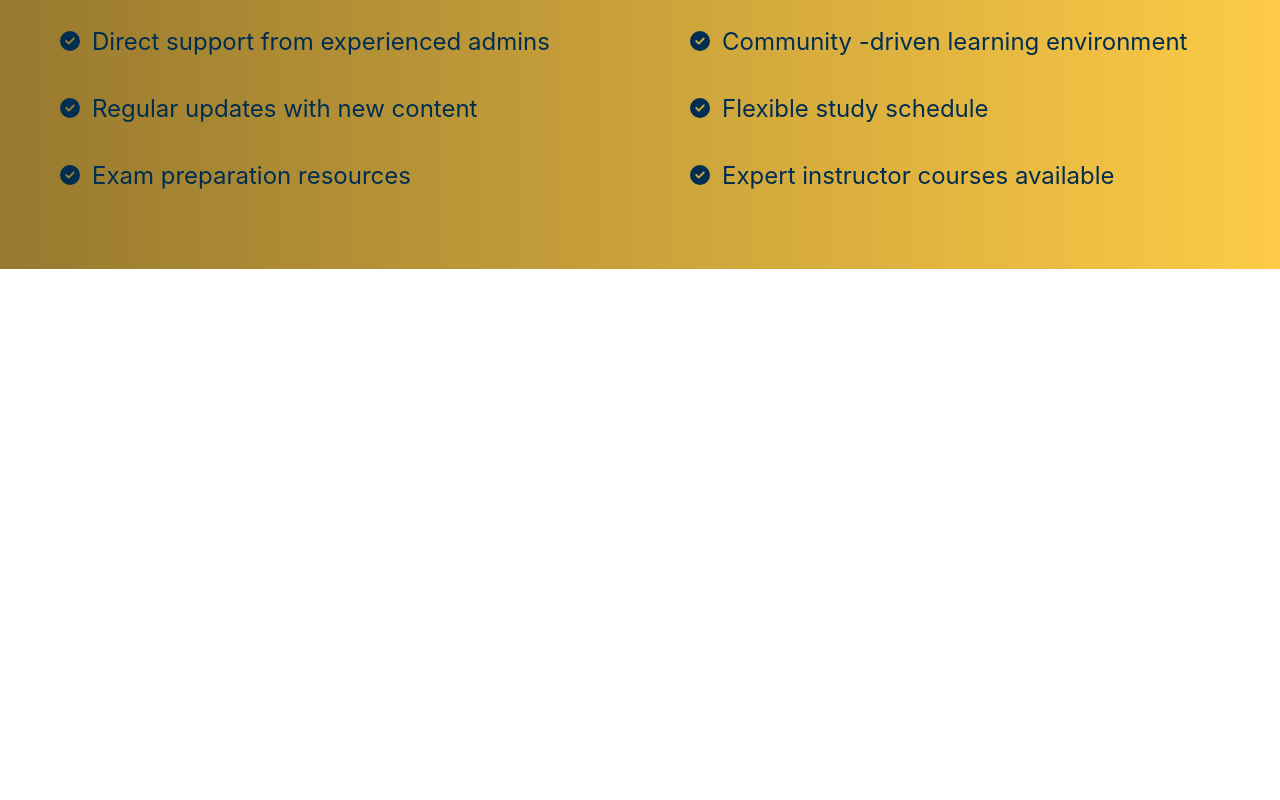
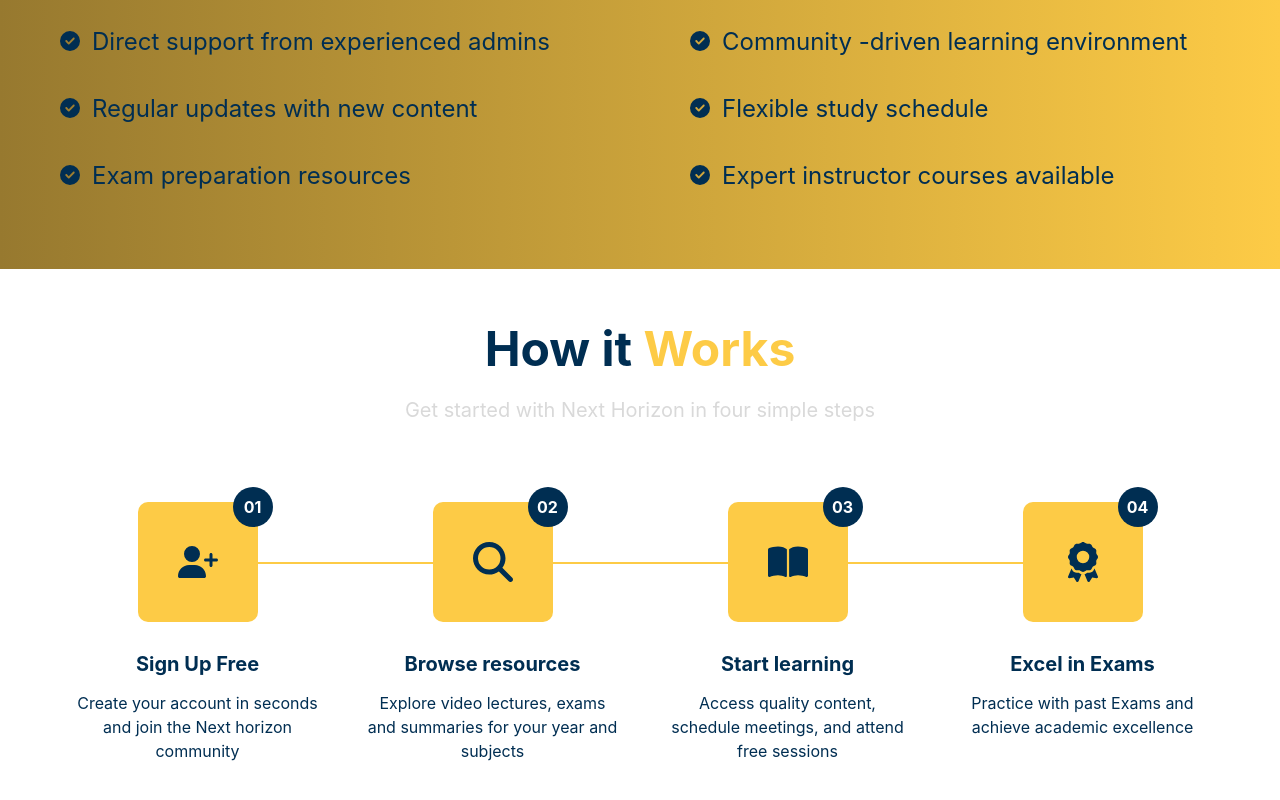
Before and after one commit to JasonD16/techtalks-NextHorizon-phpA-ReactE, a React (Create React App) app in the folder frontend/next-horizon/: page / in a window 1280 px wide. Shown: the part 1132-1932 px from the top of the page. Before the commit the page ends 1401 px from the top, so only its background shows below. Built offline with nearby package versions, Linux system fonts and the light colour scheme.

Commit message:
how it works section

```diff
--- a/frontend/next-horizon/src/Pages/Home/Home.js
+++ b/frontend/next-horizon/src/Pages/Home/Home.js
@@ -2,6 +2,7 @@ import React from "react";
 import Navbar from "../../component/navbar/navbar";
 import HeroSection from "../../component/heroSection/heroSection";
 import About from "../../component/about/about";
+import HowItWorks from "../../component/how-it-works/how-it-works";
 
 import "./Home.css";
 
@@ -11,6 +12,7 @@ function Home() {
       <Navbar />
       <HeroSection />
       <About />
+      <HowItWorks />
     </div>
   );
 }
--- /dev/null
+++ b/frontend/next-horizon/src/component/how-it-works/how-it-works.css
@@ -0,0 +1,123 @@
+.how-it-works {
+    background-color: white;
+    width: 100%;
+    padding: 50px 0;
+    font-family: 'Inter', sans-serif;
+}
+
+.how-it-works-title {
+    text-align: center;
+    color: #002E52;
+    margin-bottom: 20px;
+    font-size: 48px;
+    font-weight: 700;
+}
+
+.how-it-works-title span {
+    color: #FDCB46;
+}
+
+.how-it-works-description {
+    text-align: center;
+    color: #D9D9D9;
+    margin-bottom: 80px;
+    font-size: 20px;
+}
+
+.how-it-works-container {
+    position: relative;
+    max-width: 1200px;
+    margin: 0 auto;
+    padding: 0 20px;
+}
+
+/* Connecting Line */
+.how-it-works-line {
+    position: absolute;
+    top: 60px;
+    /* Adjust based on icon box size */
+    left: 10%;
+    right: 10%;
+    height: 2px;
+    background-color: #FDCB46;
+    z-index: 0;
+}
+
+.how-it-works-steps {
+    display: flex;
+    justify-content: space-between;
+    align-items: flex-start;
+    position: relative;
+    z-index: 1;
+    gap: 20px;
+}
+
+.how-it-works-step-card {
+    display: flex;
+    flex-direction: column;
+    align-items: center;
+    text-align: center;
+    flex: 1;
+}
+
+.how-it-works-icon-box {
+    width: 120px;
+    height: 120px;
+    background-color: #FDCB46;
+    border-radius: 10px;
+    display: flex;
+    justify-content: center;
+    align-items: center;
+    position: relative;
+    margin-bottom: 30px;
+    font-size: 40px;
+    color: #002E52;
+}
+
+.how-it-works-badge {
+    position: absolute;
+    top: -15px;
+    right: -15px;
+    width: 40px;
+    height: 40px;
+    background-color: #002E52;
+    color: white;
+    border-radius: 50%;
+    display: flex;
+    justify-content: center;
+    align-items: center;
+    font-size: 16px;
+    font-weight: bold;
+}
+
+.how-it-works-step-title {
+    color: #002E52;
+    font-size: 20px;
+    font-weight: 700;
+    margin-bottom: 15px;
+}
+
+.how-it-works-step-description {
+    color: #002E52;
+    font-size: 16px;
+    line-height: 1.5;
+    max-width: 250px;
+}
+
+/* Responsive Design */
+@media (max-width: 900px) {
+    .how-it-works-steps {
+        flex-direction: column;
+        align-items: center;
+        gap: 50px;
+    }
+
+    .how-it-works-line {
+        display: none;
+        /* Hide line on mobile */
+    }
+
+    .how-it-works-step-card {
+        width: 100%;
+    }
+}
--- /dev/null
+++ b/frontend/next-horizon/src/component/how-it-works/how-it-works.js
@@ -0,0 +1,61 @@
+import React from "react";
+import "./how-it-works.css";
+import { FaUserPlus, FaMagnifyingGlass, FaBookOpen, FaAward } from "react-icons/fa6";
+
+function HowItWorks() {
+    const steps = [
+        {
+            id: 1,
+            icon: <FaUserPlus />,
+            title: "Sign Up Free",
+            description: "Create your account in seconds and join the Next horizon community",
+            badge: "01"
+        },
+        {
+            id: 2,
+            icon: <FaMagnifyingGlass />,
+            title: "Browse resources",
+            description: "Explore video lectures, exams and summaries for your year and subjects",
+            badge: "02"
+        },
+        {
+            id: 3,
+            icon: <FaBookOpen />,
+            title: "Start learning",
+            description: "Access quality content, schedule meetings, and attend free sessions",
+            badge: "03"
+        },
+        {
+            id: 4,
+            icon: <FaAward />,
+            title: "Excel in Exams",
+            description: "Practice with past Exams and achieve academic excellence",
+            badge: "04"
+        }
+    ];
+
+    return (
+        <div className="how-it-works">
+            <h1 className="how-it-works-title">How it <span>Works</span></h1>
+            <p className="how-it-works-description">Get started with Next Horizon in four simple steps</p>
+
+            <div className="how-it-works-container">
+                <div className="how-it-works-line"></div>
+                <div className="how-it-works-steps">
+                    {steps.map((step) => (
+                        <div key={step.id} className="how-it-works-step-card">
+                            <div className="how-it-works-icon-box">
+                                {step.icon}
+                                <div className="how-it-works-badge">{step.badge}</div>
+                            </div>
+                            <h3 className="how-it-works-step-title">{step.title}</h3>
+                            <p className="how-it-works-step-description">{step.description}</p>
+                        </div>
+                    ))}
+                </div>
+            </div>
+        </div>
+    );
+}
+
+export default HowItWorks;
```
Also changed, not shown: frontend/next-horizon/src/component/how-it-works/add.png (added).
